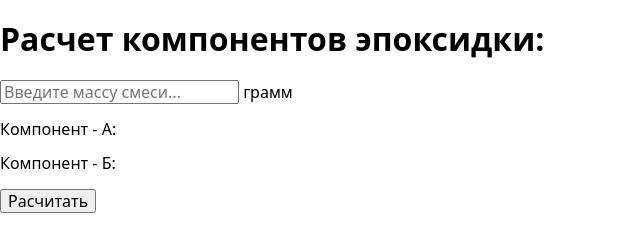
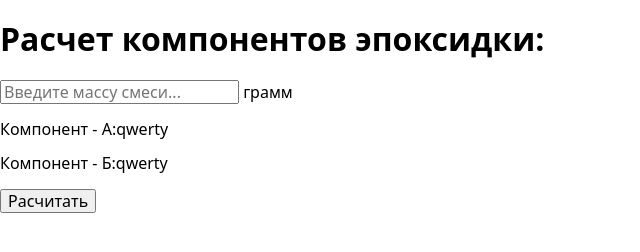
Before and after one commit to DeniOS777/Epoxide-calculator, a website built with Parcel: page src/index.html in a window 1280 px wide. Shown: the whole page, without its empty margins (0-640 px from the left). Built offline with nearby package versions, Linux system fonts and the light colour scheme.

Commit message:
change some files

```diff
--- a/src/css/styles.css
+++ b/src/css/styles.css
@@ -42,3 +42,7 @@
 .text + .text {
   margin-top: 10px;
 }
+
+.text__result {
+  margin-left: 10px;
+}
--- a/src/index.html
+++ b/src/index.html
@@ -22,8 +22,8 @@
         </label>
       </div>
       <div class="data-result">
-        <p class="text">Компонент - А:</p>
-        <p class="text">Компонент - Б:</p>
+        <p class="text">Компонент - А:<span class="text__result">qwerty</span></p>
+        <p class="text">Компонент - Б:<span class="text__result">qwerty</span></p>
       </div>
       <button class="btn btn-result" type="button">Расчитать</button>
     </div>
```
